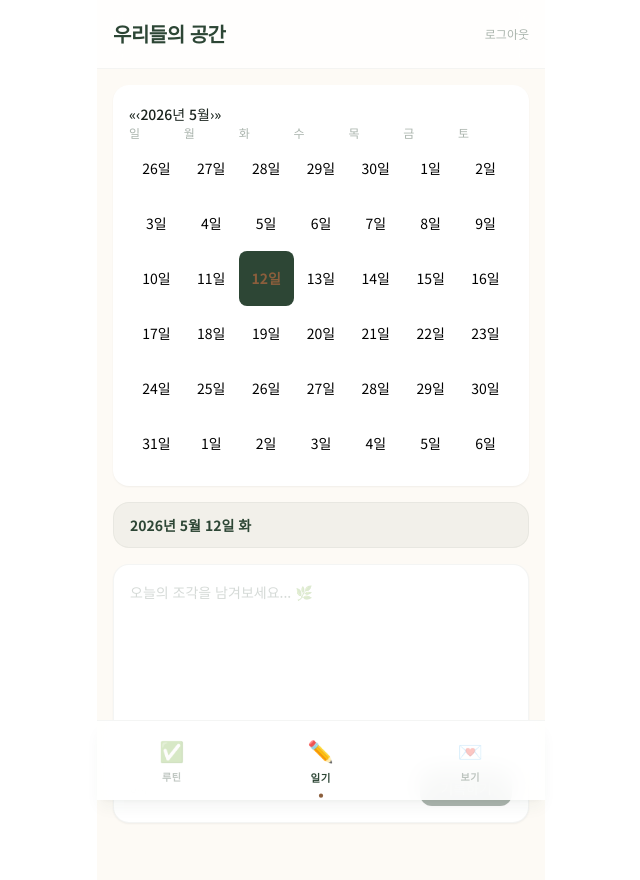
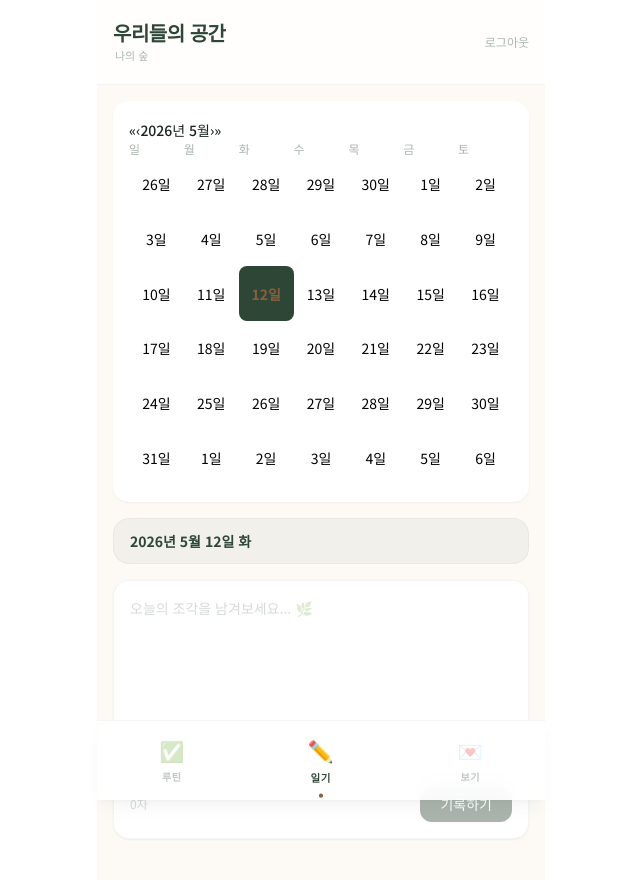
Before and after one commit to Cedric-Jeong/DJSpace, a React (Vite) app: page / in a window 1280 px wide. Shown: the top 880 px of the page, without its empty margins (319-959 px from the left). Built offline with nearby package versions, Linux system fonts and the light colour scheme; no server answers; the database is empty; sample sign-in values are in the browser's storage.

Commit message:
UI: Add user name to header under the title

```diff
--- a/src/pages/Dashboard.jsx
+++ b/src/pages/Dashboard.jsx
@@ -31,9 +31,12 @@ export default function Dashboard() {
       {/* 헤더 */}
       <header className="bg-white/80 backdrop-blur-md border-b border-diary-green/5 px-4 py-5 flex items-center justify-between sticky top-0 z-10">
         <div>
-          <h1 className="font-bold text-diary-green text-xl tracking-tight">
+          <h1 className="font-bold text-diary-green text-xl tracking-tight leading-tight">
             우리들의 공간
           </h1>
+          <p className="text-[11px] text-diary-green/40 font-medium mt-0.5 ml-0.5">
+            {userProfile?.name ? `${userProfile.name}님의 숲` : '나의 숲'}
+          </p>
         </div>
         <button
           onClick={handleLogout}
```
